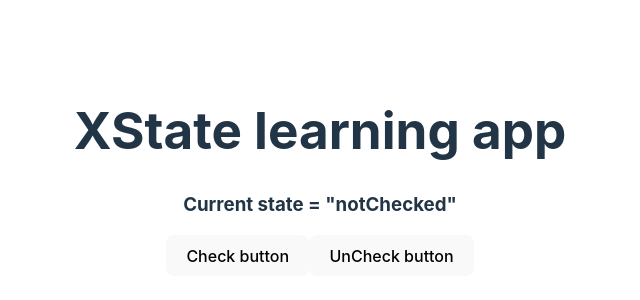
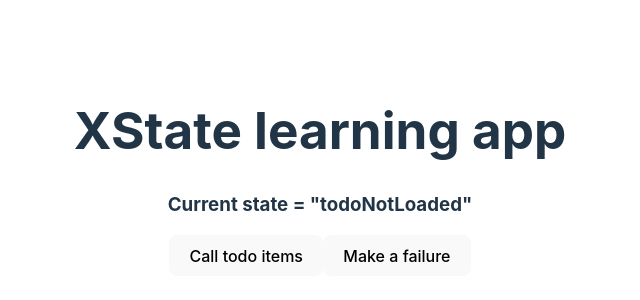
Before and after one commit to hkvongit/learn-xstate, a React (Vite) app: page / in a window 1280 px wide. Shown: the part 228-528 px from the top of the page, without its empty margins (320-960 px from the left). Built offline with nearby package versions, Linux system fonts and the light colour scheme.

Commit message:
Getting todos and failure cases

```diff
--- a/src/App.tsx
+++ b/src/App.tsx
@@ -5,6 +5,7 @@
 
 function App() {
   const [state, send] = useMachine(myMachine);
+  console.log("🚀 ~ file: App.tsx ~ line 8 ~ App ~ state", state);
 
   return (
     <div className="App">
@@ -14,17 +15,23 @@
         <h3>Current state = {JSON.stringify(state.value)}</h3>
         <button
           onClick={() => {
-            send("CHECK_BUTTON_CLICK");
+            send({
+              type: "clickGetTodosButton",
+              todos: ["Clean bathroom", "Tide up shelf"],
+            });
           }}
         >
-          Check button
+          Call todo items
         </button>
         <button
           onClick={() => {
-            send("UN_CHECK_BUTTON_CLICK");
+            send({
+              type: "clickFailureButton",
+              errorMessage: "Something failed",
+            });
           }}
         >
-          UnCheck button
+          Make a failure
         </button>
       </div>
     </div>
--- a/src/state-machine/myFirstMachine.ts
+++ b/src/state-machine/myFirstMachine.ts
@@ -1,21 +1,32 @@
 import { createMachine } from "xstate";
 
-export const myMachine = createMachine({
-  initial: "notChecked",
-  states: {
-    notChecked: {
-      on: {
-        CHECK_BUTTON_CLICK: {
-          target: "checked",
+export const myMachine =
+  /** @xstate-layout N4IgpgJg5mDOIC5QAoC2BDAxgCwJYDswBKAOgBcB7CCgOQrIBkL0JIBiTAG10wGsBxMGQAqVCrABCAVzKV8AbQAMAXUSgADuNxlcFfGpAAPRACYAnABYSARgCstgMwA2AOwvFLhxZO2ANCABPRGsHRRIXWzMPW0UADljrOwtYgF8U-zQsPEJSSmo6RmZWCA5uPgAxdFxOKQAnMGlZPSVVJBBNWG1dfTbjBABaa1iwl1inV1iYiycvExd-IIREsMUnC2snE0VrRWm3WzT0kHwqOANMnAJicjECphZIAw6uvQM+mJJvM3Mpiwd4syxBbBOwkEzWFxORQmEx-Fzrb5pDIYS45EgwERiWAAZSkmEwcHgbWeOlevVMsQcJDMrlsmwcDPhthMTmBCC8ZhsCVsyVhlg8SJAF2y1wxomosEq1TqYCeWlJPVAfUGDhMn1hTiG1hMznidLZHK5dnGDm11gsZhcguFVyIcs6CreiH6MNi4TGEymM2880CpmsJFW63+zkta1WTkOKSAA */
+  createMachine(
+    {
+      id: "(machine)",
+      initial: "todoNotLoaded",
+      states: {
+        todoNotLoaded: {
+          on: {
+            clickGetTodosButton: {
+              actions: "consoleLogFailure",
+            },
+            clickFailureButton: {
+              actions: "consoleLogTodos",
+            },
+          },
         },
       },
     },
-    checked: {
-      on: {
-        UN_CHECK_BUTTON_CLICK: {
-          target: "notChecked",
+    {
+      actions: {
+        consoleLogFailure: (context, event) => {
+          console.log("Failure of getting checked items = ", event);
+        },
+        consoleLogTodos: (context, event) => {
+          console.log("Success = ", event);
         },
       },
-    },
-  },
-});
+    }
+  );
```
